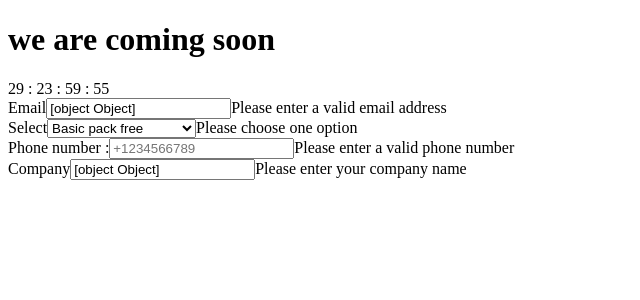
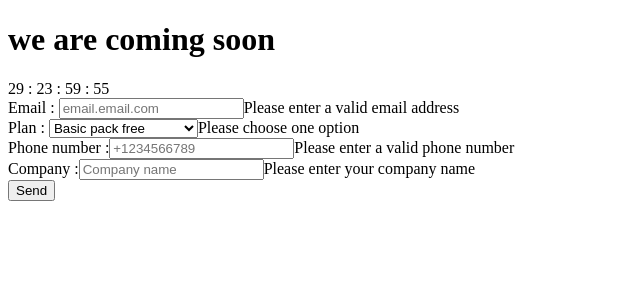
Before and after one commit to Hcmwebs/officelite-coming-soon-site, a React (Vite) app: page / in a window 1280 px wide. Shown: the top 300 px of the page, without its empty margins (0-640 px from the left). Built offline with nearby package versions, Linux system fonts and the light colour scheme.

Commit message:
updated the form
Signed-off-by: Heze <64218603+Hcmwebs@users.noreply.github.com>

```diff
--- a/src/components/Form.jsx
+++ b/src/components/Form.jsx
@@ -1,49 +1,87 @@
-import React, {useState} from 'react'
+import React, { useState } from 'react'
 
 const Form = () => {
-	const [value, setValue] = useState({
+	const [values, setValues] = useState({
 		email: '',
-		select: '',
+		plan: '',
 		phone: '',
 		company: '',
 	})
+
+	const [registers, setRegisters] = useState([])
 	const handleChange = (e) => {
 		const name = e.target.name
 		const value = e.target.value
-		setValue({...value, [name]:value})
-		console.log(name,value)
+		setValues({ ...values, [name]: value })
 	}
 	const handleSubmit = (e) => {
 		e.preventDefault()
+		if (values.email && values.plan && values.phone && values.company) {
+			const newRegister = { ...values, id: new Date().getTime().toString() }
+			setRegisters([...registers, newRegister])
+			console.log(registers);
+			setValues({ email: '', plan: '', phone: '', company: '' })
+		}
 	}
 	return (
 		<div>
 			<form onSubmit={handleSubmit}>
 				<div className='form-group'>
-					<label htmlFor='email'>Email</label>
-					<input type='email' placeholder= 'email@email.com' name ='email' value={value} onChange = {handleChange} id ='email'/>
+					<label htmlFor='email'>Email : </label>
+					<input
+						type='email'
+						name='email'
+						id='email'
+						value={values.email}
+						placeholder='email.email.com'
+						onChange={handleChange}
+						required
+					/>
 					<span>Please enter a valid email address</span>
 				</div>
 				<div className='form-group'>
-					<label htmlFor='select'>Select</label>
-					<select name='pack' placeholder='Basic pack free'value={value} onChange = {handleChange} id = 'select'>
-						<option>Basic pack free</option>
-						<option>Pro Pack $9.99</option>
-						<option>Ultimate Pack $19.99</option>
+					<label htmlFor='plan'>Plan : </label>
+					<select
+						name='plan'
+						id='plan'
+						placeholder='Basic pack free'
+						value={values.plan}
+						onChange={handleChange}>
+						<option value='Basic pack free'>Basic pack free</option>
+						<option value='Pro Pack $9.99'>Pro Pack $9.99</option>
+						<option value='Ultimate Pack $19.99'>Ultimate Pack $19.99</option>
 					</select>
 					<span>Please choose one option</span>
 				</div>
 				<div className='form-group'>
 					<label htmlFor='phone'>Phone number :</label>
-					<input type='number' placeholder='+1234566789' name='phone' value={value} onChange = {handleChange} id='phone'/>
+					<input
+						type='text'
+						placeholder='+1234566789'
+						name='phone'
+						value={values.phone}
+						onChange={handleChange}
+						id='phone'
+					/>
 					<span>Please enter a valid phone number</span>
 				</div>
 				<div className='form-group'>
-					<label htmlFor='company'>Company</label>
-					<input type='text' placeholder='Company name' value={value} onChange = {handleChange} id ='company'/>
+					<label htmlFor='company'>Company :</label>
+					<input
+						name='company'
+						type='text'
+						placeholder='Company name'
+						value={values.company}
+						onChange={handleChange}
+						id='company'
+					/>
 					<span>Please enter your company name</span>
 				</div>
+				<button  className='submit'>
+					Send
+				</button>
 			</form>
+
 		</div>
 	)
 }
```
